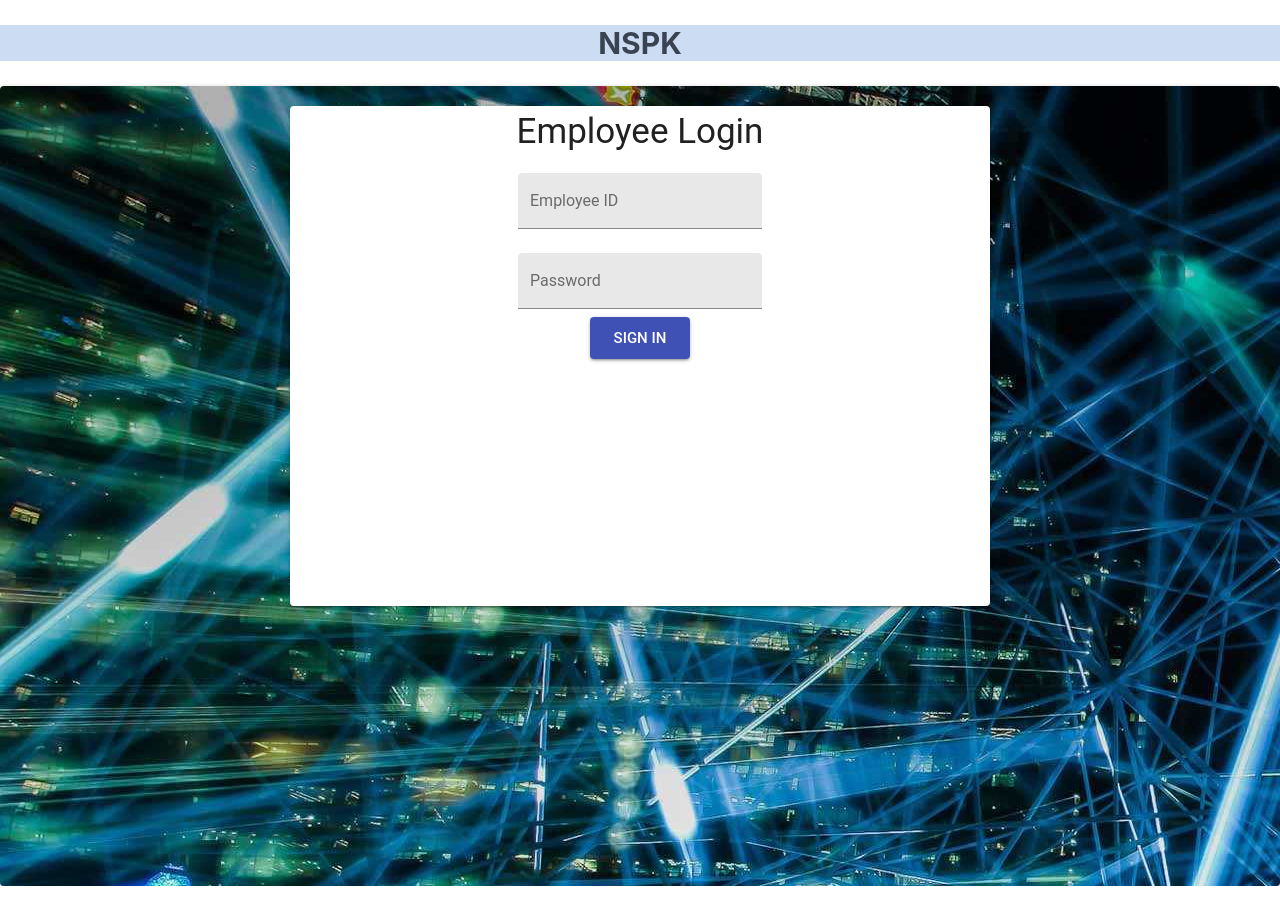
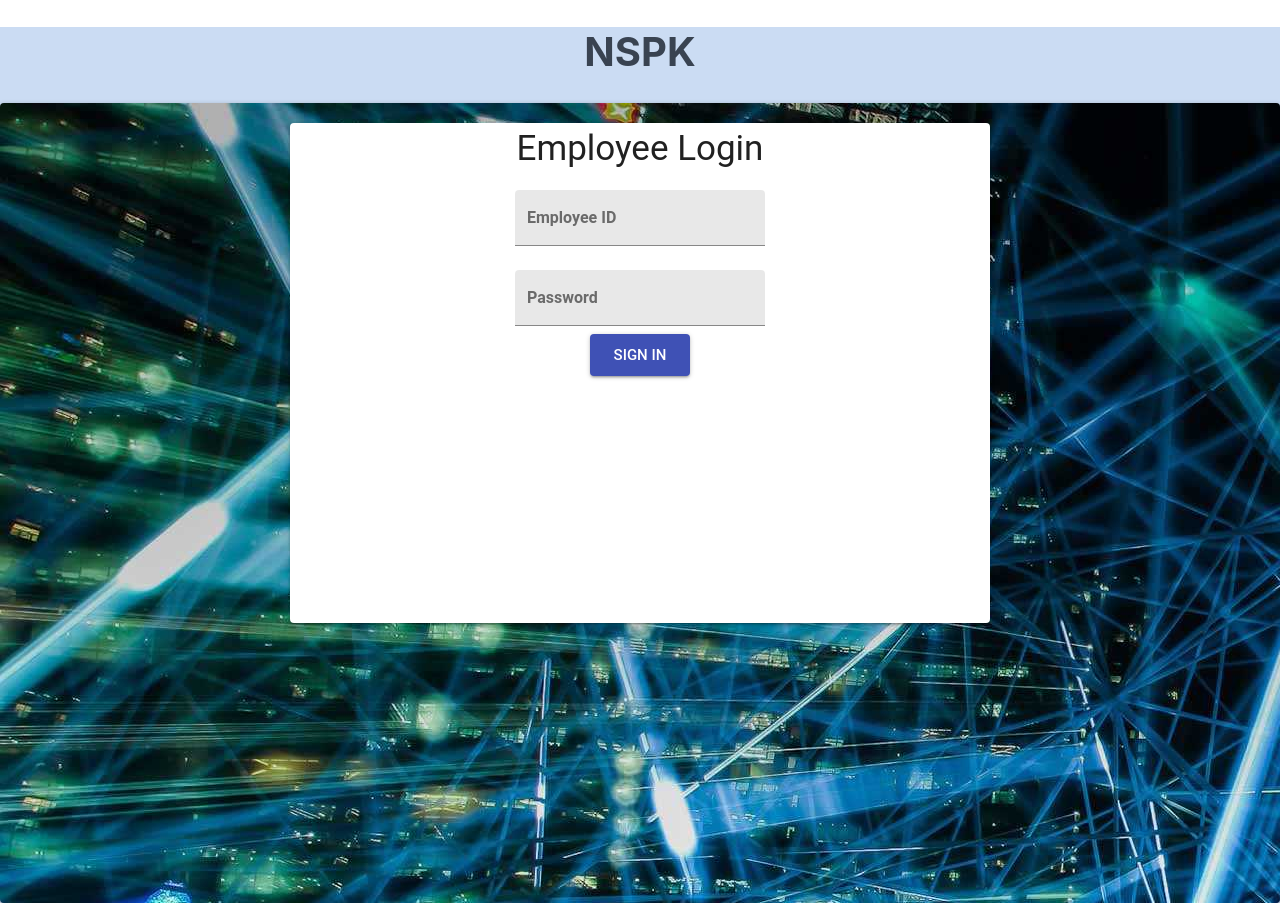
Before and after one commit to wengkeat575/NSPK-Enterprise, a React (Create React App) app in the folder nspk-enterprise/: page / in a window 1280 px wide. Built offline with nearby package versions, Linux system fonts and the light colour scheme.

Commit message:
fix header

```diff
--- a/nspk-enterprise/src/Homepage.js
+++ b/nspk-enterprise/src/Homepage.js
@@ -21,7 +21,7 @@ class Homepage extends React.Component {
   render() {
     return (
       <Router>
-            <Header><h2>NSPK</h2></Header>
+            <Header><h1>NSPK</h1>
           <Switch>
             <Route path="/profile" component={Profile} />
             <Route path="/employees" component={Employee} />
@@ -29,6 +29,7 @@ class Homepage extends React.Component {
             <Route path="/signout" component={Signout} />
             <Route path="*" component={App} />
           </Switch>
+          </Header>
       </Router>
     );
   }
```
